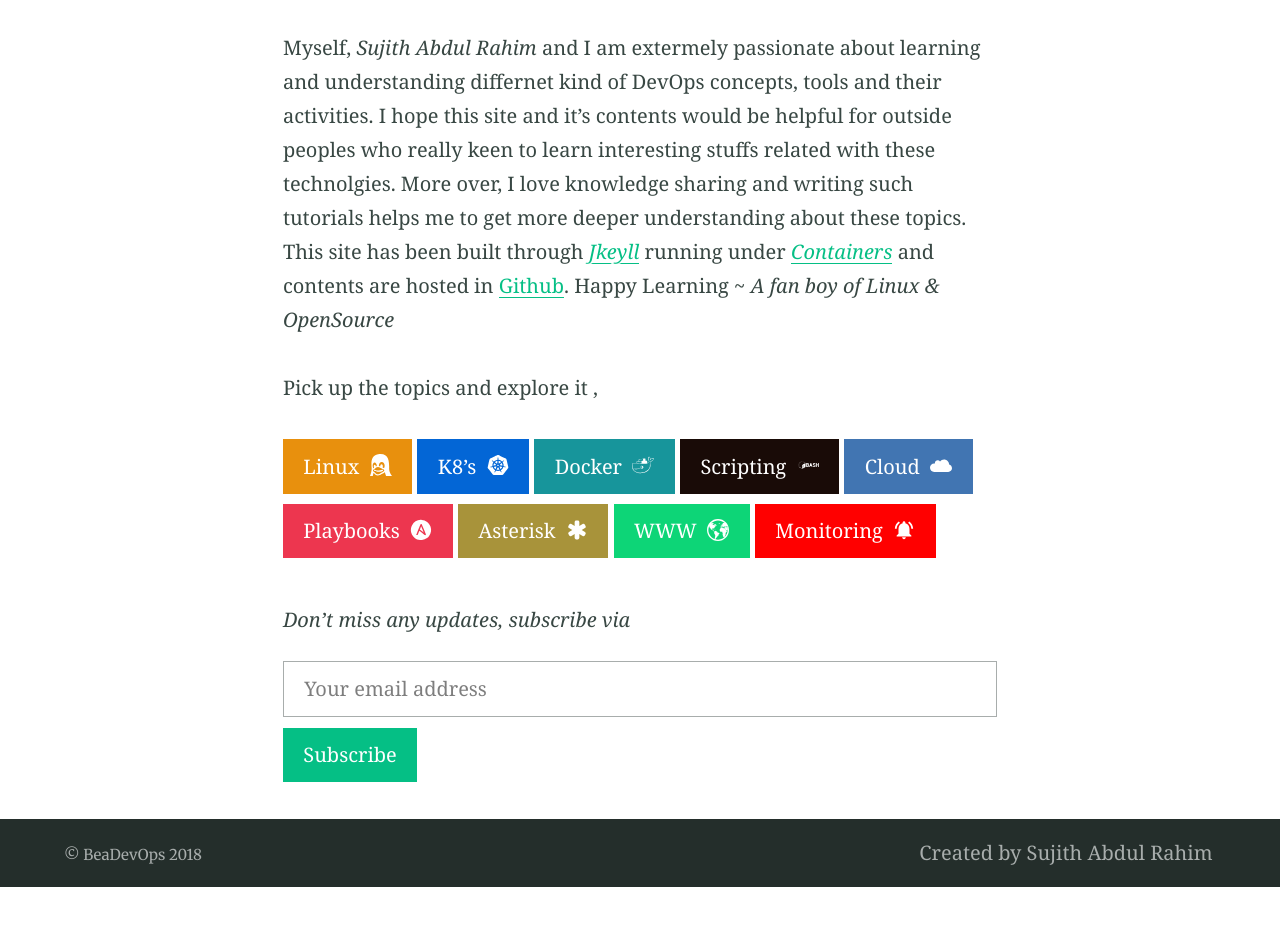
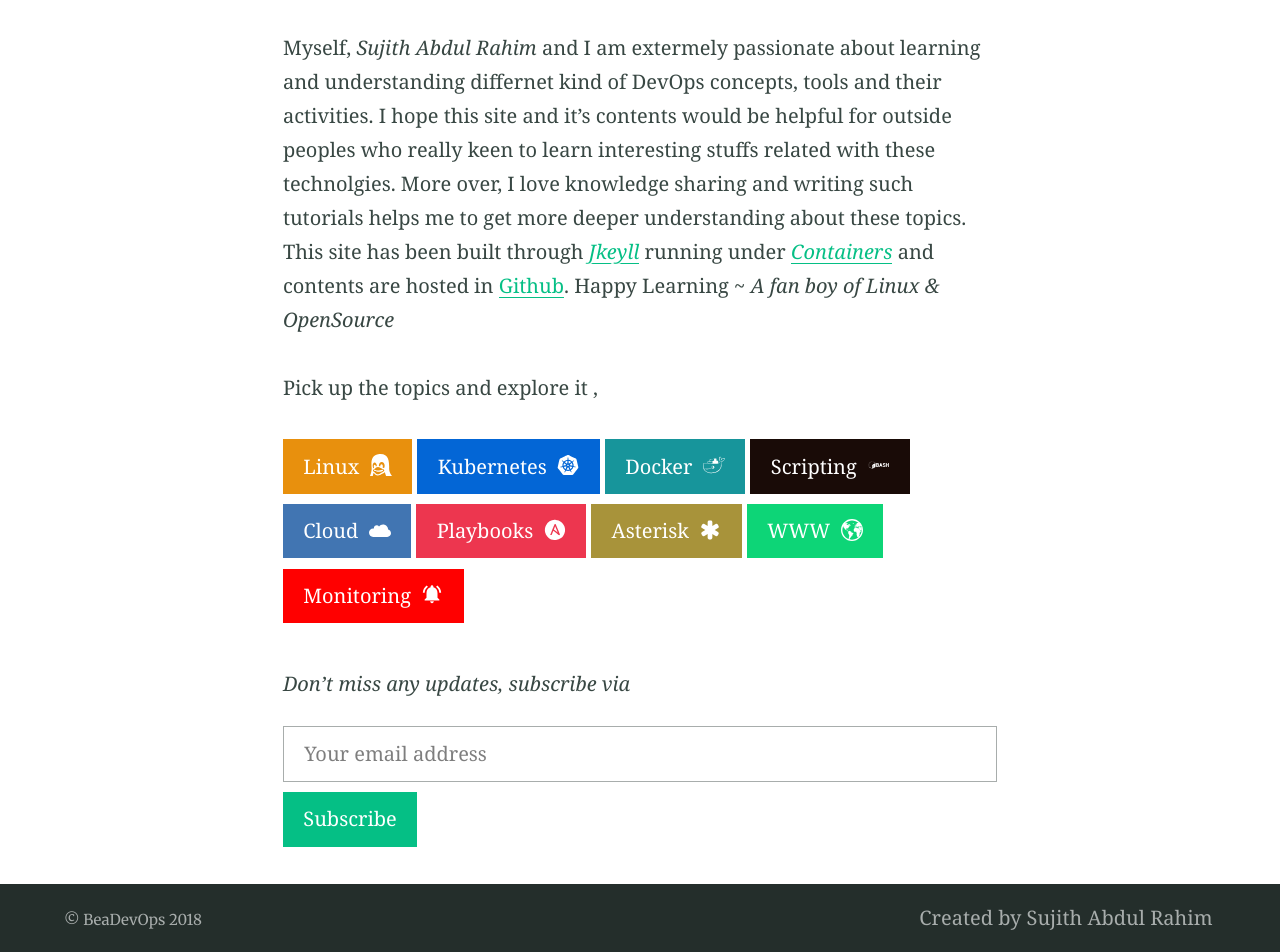
Before and after one commit to sujiar37/beadevops, a Jekyll site: the page built from index.md, in a window 1280 px wide. Shown: the part 514-1466 px from the top of the page. Built offline with Jekyll 4.4.1, drawn with Linux system fonts in a browser that asks for light colours; our own code applies the rules of GitHub Pages for plain Markdown files; before the commit the page ends 1401 px from its top, so only the background shows below that.

Commit message:
index.md

```diff
--- a/index.md
+++ b/index.md
@@ -13,7 +13,7 @@ Myself, *Sujith Abdul Rahim* and I am extermely passionate about learning and un
 
 Pick up the topics and explore it ,
 
-{% include button.html text="Linux" icon="linux" link="https://www.beadevops.com/404.md" color="#E8900D" %} {% include button.html text="K8's" icon="kubernetes" link="https://www.beadevops.com/linux/404.md" color="#0366d6" %} {% include button.html text="Docker" icon="docker" link="https://www.beadevops.com/404.md" color="#17959B" %} {% include button.html text="Scripting" icon="bash" link="https://www.beadevops.com/404.md" color="#190B07" %} {% include button.html text="Cloud" icon="cloud" link="https://www.beadevops.com/404.md" color="#4175B2" %} {% include button.html text="Playbooks" icon="ansible" link="https://www.beadevops.com/404.md" color="#ED364F" %} {% include button.html text="Asterisk" icon="asterisk" link="https://www.beadevops.com/404.md" color="#A8933A" %} {% include button.html text="WWW" icon="www" link="https://www.beadevops.com/404.md" color="#0DD577" %} {% include button.html text="Monitoring" icon="alert" link="https://www.beadevops.com/404.md" color="#FF0000" %}
+{% include button.html text="Linux" icon="linux" link="https://www.beadevops.com/404.md" color="#E8900D" %} {% include button.html text="Kubernetes" icon="kubernetes" link="https://www.beadevops.com/linux/404.md" color="#0366d6" %} {% include button.html text="Docker" icon="docker" link="https://www.beadevops.com/404.md" color="#17959B" %} {% include button.html text="Scripting" icon="bash" link="https://www.beadevops.com/404.md" color="#190B07" %} {% include button.html text="Cloud" icon="cloud" link="https://www.beadevops.com/404.md" color="#4175B2" %} {% include button.html text="Playbooks" icon="ansible" link="https://www.beadevops.com/404.md" color="#ED364F" %} {% include button.html text="Asterisk" icon="asterisk" link="https://www.beadevops.com/404.md" color="#A8933A" %} {% include button.html text="WWW" icon="www" link="https://www.beadevops.com/404.md" color="#0DD577" %} {% include button.html text="Monitoring" icon="alert" link="https://www.beadevops.com/404.md" color="#FF0000" %}
 
 _Don't miss any updates, subscribe via_
 <form action="https://getsimpleform.com/messages?form_api_token=dee0f98f95fcc19cf601d5c23e3f0dab" method="post">
```
